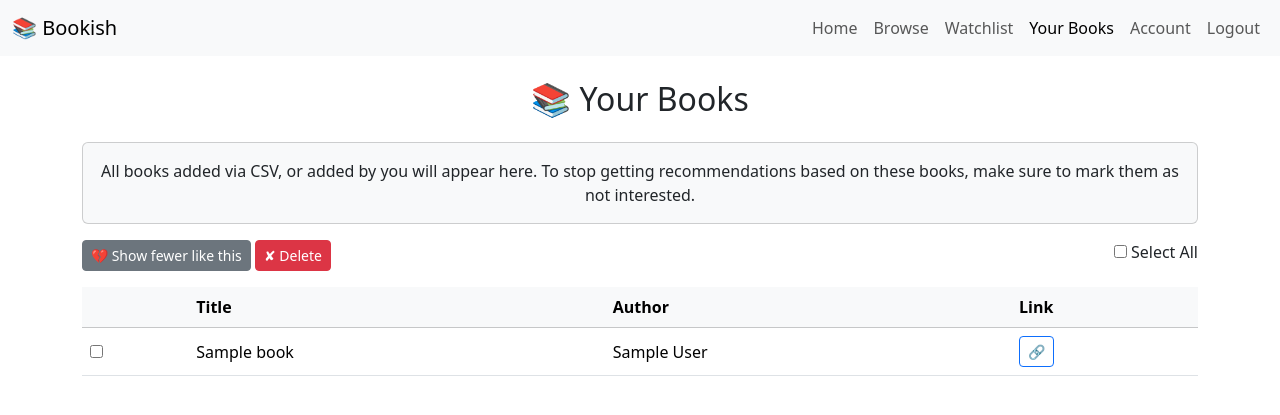
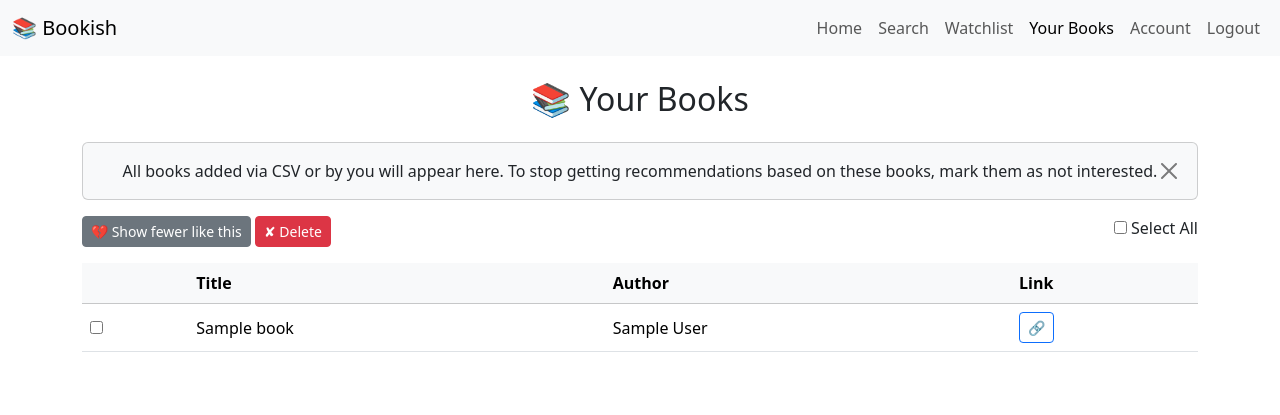
Before and after one commit to kbrandt8/bookish, a Flask app: page /books/read in a window 1280 px wide. Shown: the top 415 px of the page. Run offline with Flask 3, Linux system fonts and the light colour scheme; a user stored in the database is signed in; tables that the repository leaves empty hold one stand-in row (values such as "Sample post"); some libraries are stand-ins or nearby versions.

Commit message:
search: instead of browse, the page is named search, as the search function is more of a recommendation finder. loading: the function still works if you leave the page, but now we have an interactive loading page

```diff
--- a/website/templates/books.html
+++ b/website/templates/books.html
@@ -11,16 +11,31 @@
         {%endif%}
     </h2>
 
+
     {% if result %}
-<div class="card bg-light mb-3">
-  <div class="card-body text-center">
-      {%if is_read%}
-      All books added via CSV, or added by you will appear here. To stop getting recommendations based on these books, make sure to mark them as not interested.
-      {%else%}
+
+<div class="card bg-light mb-3 collapse show" id="infoCard">
+    <div class="card-body text-center position-relative">
+        <button type="button" class="btn-close position-absolute top-0 end-0 m-3" data-bs-toggle="collapse" data-bs-target="#infoCard" aria-label="Close"></button>
+
+        {% if is_read %}
+            All books added via CSV or by you will appear here. To stop getting recommendations based on these books, mark them as not interested.
+        {% else %}
             <strong>Tip:</strong> Your watchlist helps improve future recommendations. Use the action buttons to refine!
-      {%endif%}
+        {% endif %}
     </div>
 </div>
+{% if not is_read%}
+<div class="card text-center border-success mb-4 shadow-sm collapse show" id="recCard">
+    <div class="card-body position-relative">
+        <button type="button" class="btn-close position-absolute top-0 end-0 m-3" data-bs-toggle="collapse" data-bs-target="#recCard" aria-label="Close"></button>
+
+        <h5 class="card-title text-success">✔ Ready for more recommendations?</h5>
+        <p class="card-text">Click below to refresh your watchlist with new curated books just for you.</p>
+        <a href="{{ url_for('views.get_recs') }}" class="btn btn-outline-success btn-lg">Get New Recs!</a>
+    </div>
+</div>
+{%endif%}
     <form method="POST" action="{{ url_for('views.batch_book_action',state=state) }}">
         <input type="hidden" name="csrf_token" value="{{ csrf_token }}">
 
@@ -30,7 +45,8 @@
                 <button name="action" value="mark_read" class="btn btn-success btn-sm">✔ Mark as Read</button>
                 <button name="action" value="not_recommended" class="btn btn-secondary btn-sm">💔 Not Interested</button>
                 {%else %}
-                <button name="action" value="not_recommended" class="btn btn-secondary btn-sm">💔 Show fewer like this</button>
+                <button name="action" value="not_recommended" class="btn btn-secondary btn-sm">💔 Show fewer like this
+                </button>
 
                 {%endif%}
                 <button name="action" value="delete" class="btn btn-danger btn-sm">✘ Delete</button>
--- a/website/templates/header.html
+++ b/website/templates/header.html
@@ -17,7 +17,7 @@
         </li>
 
         <li class="nav-item">
-          <a class="nav-link {% if request.endpoint == 'views.browse' %}active{% endif %}" href="{{ url_for('views.browse') }}">Browse</a>
+          <a class="nav-link {% if request.endpoint == 'views.search' %}active{% endif %}" href="{{ url_for('views.search') }}">Search</a>
         </li>
 
         {% if not current_user.is_authenticated %}
--- a/website/templates/browse.html
+++ b/website/templates/search.html
@@ -1,6 +1,6 @@
 {% extends "base.html" %}
 {% block content %}
-<form method="GET" action="{{ url_for('views.browse') }}">
+<form method="GET" action="{{ url_for('views.search') }}">
     <div class="input-group mb-3 container-sm text-center" style="margin:1rem;">
         <input type="text" name="q" class="form-control" placeholder="Search OpenLibrary..." value="{{ query }}">
         <button type="submit" class="btn btn-primary" id="button-addon2">Search</button>
--- a/website/views.py
+++ b/website/views.py
@@ -1,6 +1,6 @@
 from threading import Thread
 
-from flask import Blueprint, render_template, redirect, url_for, flash
+from flask import Blueprint, render_template, redirect, url_for, flash, jsonify
 from flask import current_app
 from flask_login import LoginManager, login_required, login_user, current_user, logout_user
 from flask_wtf.csrf import generate_csrf
@@ -12,6 +12,7 @@ from .services.user_service import register_new_user, validate_login, add_user_b
 
 views = Blueprint('views', __name__)
 login_manager = LoginManager()
+recommendation_status = {}
 
 
 def run_in_thread(func):
@@ -34,8 +35,8 @@ def home():
     return render_template("index.html")
 
 
-@views.route("/browse", methods=["GET"])
-def browse():
+@views.route("/search", methods=["GET"])
+def search():
     query = request.args.get("q", "").strip()
     books = []
     csrf_token = generate_csrf()
@@ -47,7 +48,7 @@ def browse():
         except RuntimeError as e:
             flash(str(e))
 
-    return render_template("browse.html", books=books, query=query, csrf_token=csrf_token)
+    return render_template("search.html", books=books, query=query, csrf_token=csrf_token)
 
 
 from flask import request
@@ -62,7 +63,7 @@ def add_openlibrary_book():
     is_read = request.form.get("is_read") == "True"
     if not (title and author):
         flash("Missing title or author.")
-        return redirect(url_for("views.browse"))
+        return redirect(url_for("views.search"))
     shelf = BookShelf()
     shelf.add_open_library_book(current_user.id, request.form)
     msg = f"📚 '{title}' added"
@@ -75,7 +76,7 @@ def add_openlibrary_book():
         msg += " to your watchlist ➕"
 
     flash(msg)
-    return redirect(url_for("views.browse", q=request.args.get("q", "")))
+    return redirect(url_for("views.search", q=request.args.get("q", "")))
 
 
 @views.route("/register", methods=['GET', 'POST'])
@@ -104,12 +105,73 @@ def login():
     return render_template("login.html", form=form)
 
 
-@views.route("/start_search")
+@views.route("/get_recs")
 @login_required
-def start_task():
+def get_recs():
+    user_id = current_user.id
+    app = current_app._get_current_object()
+    recommendation_status[user_id] = {"ready": False, "msg": "Initializing...", "progress": 0}
+
+    def run_task():
+        with app.app_context():
+            try:
+                shelf = BookShelf()
+
+                def update_status(message, progress):
+                    print(message)
+                    recommendation_status[user_id].update(msg=message, progress=progress)
+
+                update_status("📚 Analyzing your books...", 10)
+                shelf.sort_subjects(user_id)
+
+                update_status("📘 Gathering your preferred subjects...", 25)
+                shelf.get_subjects(user_id)
+
+                update_status("🔍 Searching OpenLibrary by subject...", 50)
+                for subject in shelf.subjects:
+                    shelf.search_subject(subject)
+
+                update_status("📊 Sorting your best matches...", 75)
+                shelf.sort_books()
+
+                update_status("💾 Saving recommendations to your watchlist...", 90)
+                shelf.add_books(user_id)
+
+                update_status("✅ Complete!", 100)
+                recommendation_status[user_id].update(ready=True)
+
+            except Exception as e:
+                print(f"Error during recommendation task: {e}")
+                recommendation_status[user_id] = {
+                    "ready": True,
+                    "msg": "An error occurred. Please try again.",
+                    "progress": 100
+                }
+
+    Thread(target=run_task).start()
+    return render_template("loading.html")
+
+
+@views.route("/recommendation_status")
+@login_required
+def recommendation_status_check():
+    user_id = current_user.id
+    status = recommendation_status.get(user_id, {"ready": False, "msg": "Waiting...", "progress": 0})
+    return jsonify(status)
+
+
+@views.route("/results", methods=["POST", "GET"])
+@login_required
+def results():
     user = current_user.id
-    run_in_thread(lambda: BookShelf().books_from_subjects(user))
-    return render_template("loading.html")
+    result_books = db.session.execute(
+        db.select(UserBook)
+        .where(
+            UserBook.user_id == user,
+            UserBook.is_read == False,
+            UserBook.is_recommended == True)
+    ).scalars().all()
+    return render_template("recommendations.html", results=result_books[-15:])
 
 
 @views.route("/books/<state>")
@@ -125,6 +187,7 @@ def books(state):
         )
         .options(db.joinedload(UserBook.book))
     ).scalars().all()
+    books.reverse()
     return render_template(
         "books.html",
         result=books,
```
Also changed, not shown: book_shelf.py (+12 -1 lines), website/templates/loading.html (+40 -1 lines). Lines whose indentation alone changed are shown as unchanged.
